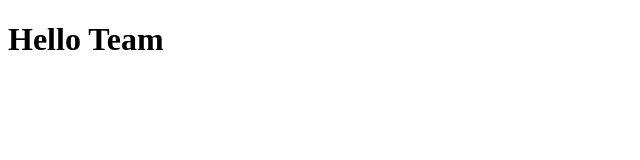
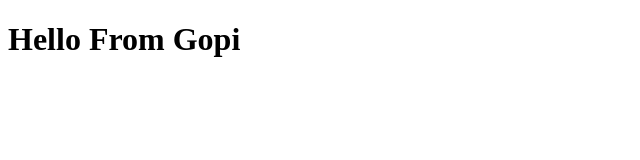
Before and after one commit to Attull/portfolio-website, a plain HTML site: page index.html in a window 1280 px wide. Shown: the whole page, without its empty margins (0-640 px from the left). Drawn offline with Linux system fonts and the light colour scheme.

Commit message:
chnage head

```diff
--- a/index.html
+++ b/index.html
@@ -7,6 +7,6 @@
     <link rel="stylesheet" href="style.css" />
   </head>
   <body>
-    <h1>Hello Team</h1>
+    <h1>Hello From Gopi</h1>
   </body>
 </html>
```
